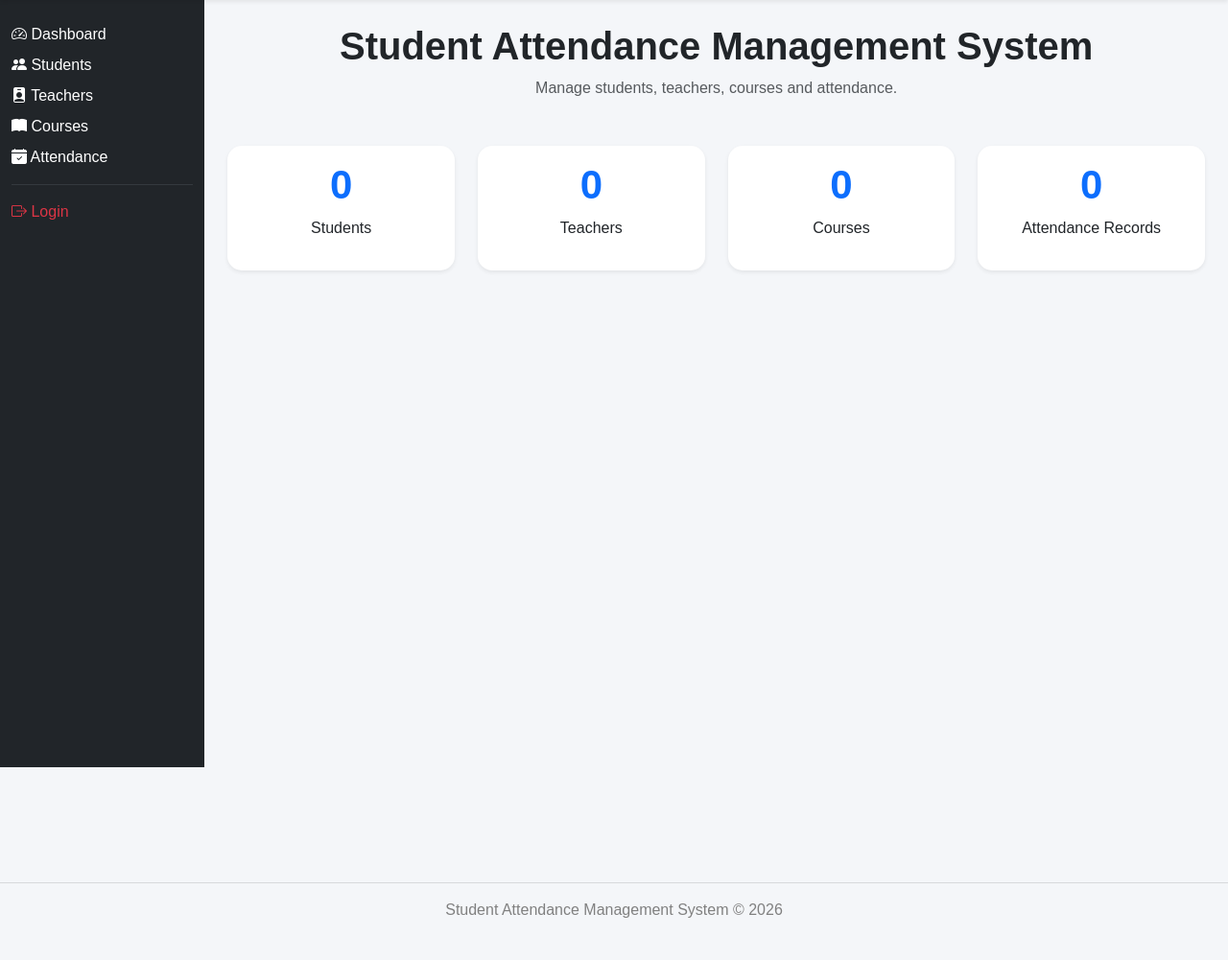
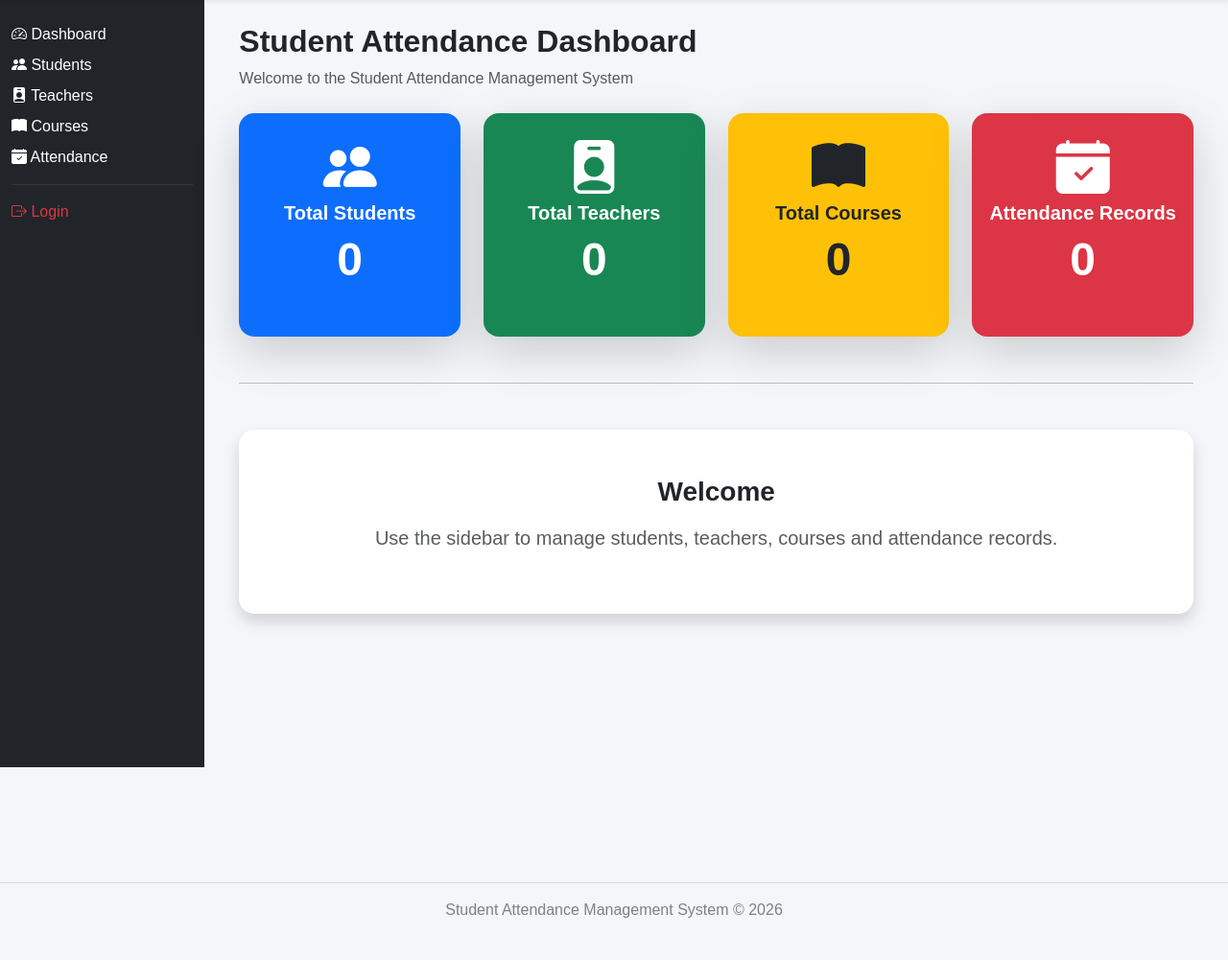
Before and after one commit to Jonnie-k/student-attendance-frontend, a Django app: page / in a window 1280 px wide. Shown: the part 56-1057 px from the top of the page at 96% size. Run offline with Django 5.2, Linux system fonts and the light colour scheme; data that the repository does not hold is empty.

Commit message:
Improve Dashboard UI with Bootstrap cards and Icons

```diff
--- a/static/css/style.css
+++ b/static/css/style.css
@@ -41,3 +41,21 @@ footer{
     text-align:center;
     color:gray;
 }
+.card {
+    border: none;
+    border-radius: 15px;
+    transition: transform 0.3s ease;
+}
+
+.card:hover {
+    transform: translateY(-6px);
+}
+
+.card h1 {
+    font-size: 3rem;
+    font-weight: bold;
+}
+
+.card h5 {
+    font-weight: 600;
+}
--- a/templates/frontend/base.html
+++ b/templates/frontend/base.html
@@ -92,6 +92,6 @@
         Student Attendance Management System © 2026
     </p>
 </footer>
-
+<script src="https://cdn.jsdelivr.net/npm/bootstrap@5.3.3/dist/js/bootstrap.bundle.min.js"></script>
 </body>
 </html>
--- a/templates/frontend/home.html
+++ b/templates/frontend/home.html
@@ -4,51 +4,113 @@
 
 {% block content %}
 
-<div class="text-center mb-5">
-    <h1>Student Attendance Management System</h1>
-    <p class="text-muted">
-        Manage students, teachers, courses and attendance.
+<div class="container-fluid">
+
+    <div class="d-flex justify-content-between align-items-center mb-4">
+        <div>
+            <h2 class="fw-bold">Student Attendance Dashboard</h2>
+            <p class="text-muted mb-0">
+                Welcome to the Student Attendance Management System
             </p>
         </div>
+    </div>
 
-<div class="row">
+    <div class="row g-4">
 
-<div class="col-md-3">
-<div class="card shadow-sm border-0 text-center">
-<div class="card-body">
-<h2>{{ student_count }}</h2>
-<p>Students</p>
+        <!-- Students -->
+        <div class="col-lg-3 col-md-6">
+            <div class="card bg-primary text-white shadow-lg h-100 border-0 rounded-4">
+                <div class="card-body text-center py-4">
+
+                    <i class="bi bi-people-fill display-4 mb-3"></i>
+
+                    <h5 class="fw-semibold">
+                        Total Students
+                    </h5>
+
+                    <h1 class="display-4 fw-bold">
+                        {{ student_count }}
+                    </h1>
+
                 </div>
             </div>
         </div>
 
-<div class="col-md-3">
-<div class="card shadow-sm border-0 text-center">
-<div class="card-body">
-<h2>{{ teacher_count }}</h2>
-<p>Teachers</p>
+        <!-- Teachers -->
+        <div class="col-lg-3 col-md-6">
+            <div class="card bg-success text-white shadow-lg h-100 border-0 rounded-4">
+                <div class="card-body text-center py-4">
+
+                    <i class="bi bi-person-badge-fill display-4 mb-3"></i>
+
+                    <h5 class="fw-semibold">
+                        Total Teachers
+                    </h5>
+
+                    <h1 class="display-4 fw-bold">
+                        {{ teacher_count }}
+                    </h1>
+
                 </div>
             </div>
         </div>
 
-<div class="col-md-3">
-<div class="card shadow-sm border-0 text-center">
-<div class="card-body">
-<h2>{{ course_count }}</h2>
-<p>Courses</p>
+        <!-- Courses -->
+        <div class="col-lg-3 col-md-6">
+            <div class="card bg-warning text-dark shadow-lg h-100 border-0 rounded-4">
+                <div class="card-body text-center py-4">
+
+                    <i class="bi bi-book-fill display-4 mb-3"></i>
+
+                    <h5 class="fw-semibold">
+                        Total Courses
+                    </h5>
+
+                    <h1 class="display-4 fw-bold">
+                        {{ course_count }}
+                    </h1>
+
                 </div>
             </div>
         </div>
 
-<div class="col-md-3">
-<div class="card shadow-sm border-0 text-center">
-<div class="card-body">
-<h2>{{ attendance_count }}</h2>
-<p>Attendance Records</p>
+        <!-- Attendance -->
+        <div class="col-lg-3 col-md-6">
+            <div class="card bg-danger text-white shadow-lg h-100 border-0 rounded-4">
+                <div class="card-body text-center py-4">
+
+                    <i class="bi bi-calendar-check-fill display-4 mb-3"></i>
+
+                    <h5 class="fw-semibold">
+                        Attendance Records
+                    </h5>
+
+                    <h1 class="display-4 fw-bold">
+                        {{ attendance_count }}
+                    </h1>
+
                 </div>
             </div>
         </div>
 
     </div>
 
+    <hr class="my-5">
+
+    <div class="card shadow border-0 rounded-4">
+        <div class="card-body text-center py-5">
+
+            <h3 class="fw-bold mb-3">
+                Welcome
+            </h3>
+
+            <p class="lead text-muted">
+                Use the sidebar to manage students, teachers, courses and attendance records.
+            </p>
+
+        </div>
+    </div>
+
+</div>
+
 {% endblock %}
```
Lines whose indentation alone changed are shown as unchanged.
